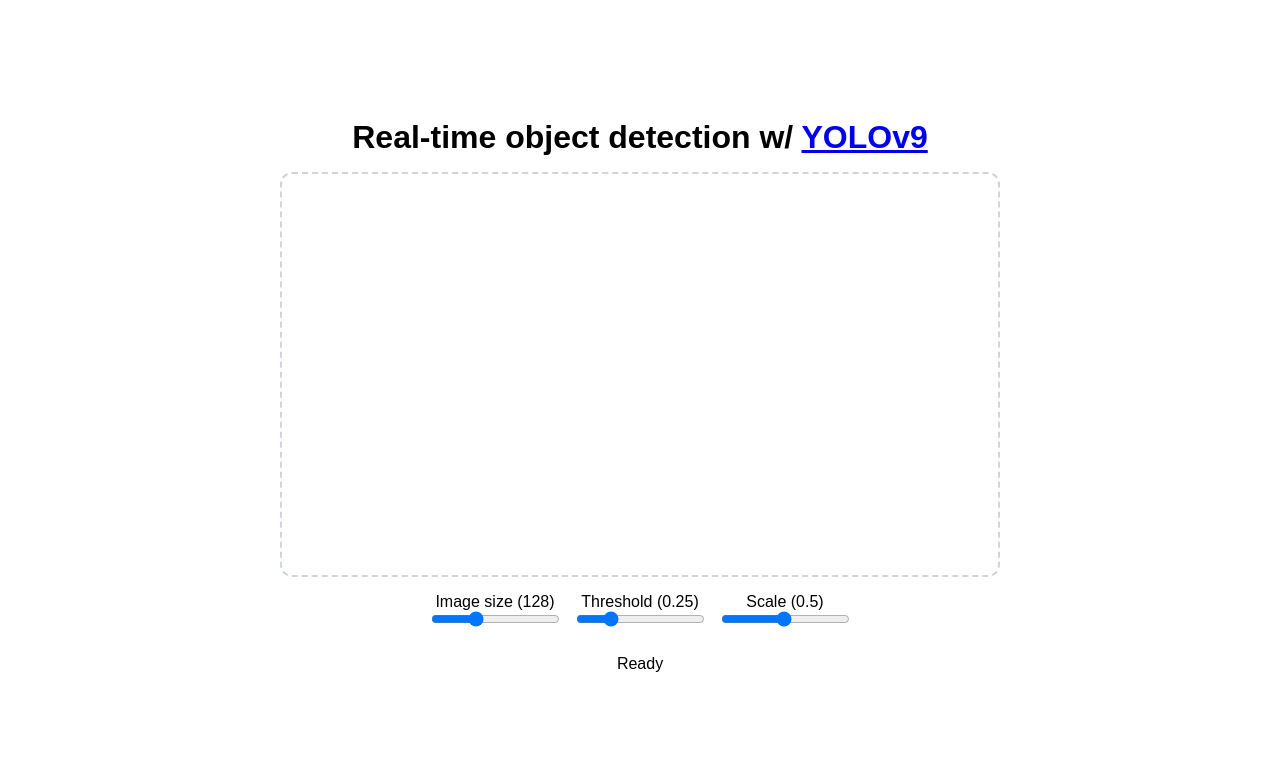
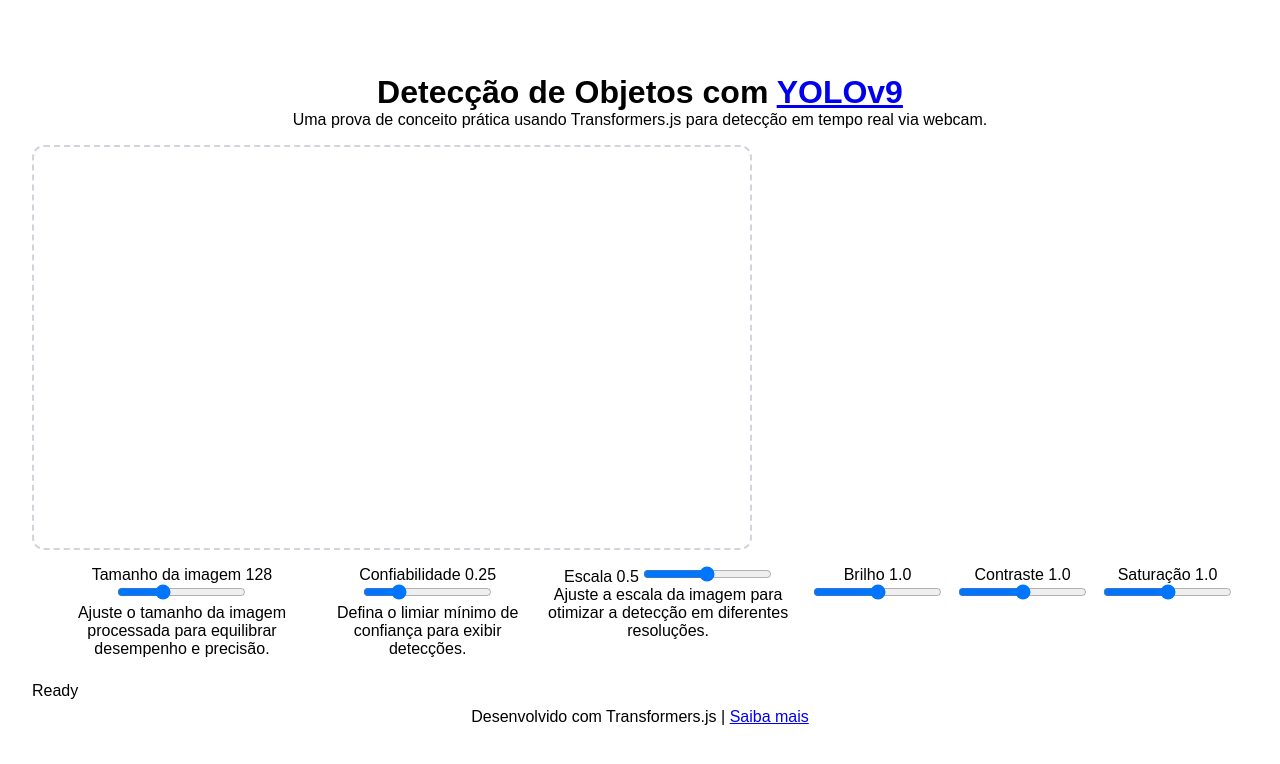
Before and after one commit to pedr-moura/visao-computacional-sembackend, a website built with Vite: page index.html in a window 1280 px wide. Built offline with nearby package versions, Linux system fonts and the light colour scheme; no server answers; what @huggingface/transformers would draw is missing.

Commit message:
Update index.html

```diff
--- a/index.html
+++ b/index.html
@@ -1,67 +1,73 @@
 <!doctype html>
-<html lang="en">
+<html lang="pt">
   <head>
     <meta charset="UTF-8" />
     <meta name="viewport" content="width=device-width, initial-scale=1.0" />
-    <title>Transformers.js | Real-time object detection</title>
+    <title>Detecção de Objetos em Tempo Real com YOLOv9</title>
+    <link rel="stylesheet" href="https://fonts.googleapis.com/css2?family=Inter:wght@400;500;600&display=swap" />
     <link rel="stylesheet" href="/style.css" />
   </head>
 
   <body>
-    <h1>
-      Real-time object detection w/
-      <a href="https://github.com/WongKinYiu/yolov9" target="_blank">YOLOv9</a>
-    </h1>
+    <header>
+      <h1>Detecção de Objetos com <a href="https://github.com/WongKinYiu/yolov9" target="_blank" rel="noopener noreferrer">YOLOv9</a></h1>
+      <p class="subtitle">Uma prova de conceito prática usando Transformers.js para detecção em tempo real via webcam.</p>
+    </header>
+
+    <main>
       <div id="container">
         <video id="video" autoplay muted playsinline></video>
-      <canvas id="canvas" width="360" height="240"></canvas>
+        <canvas id="canvas"></canvas>
         <div id="overlay"></div>
       </div>
+
       <div id="controls">
-      <div>
-        <label>Image size</label>
-        (<label id="size-value">128</label>)
-        <br />
-        <input
-          id="size"
-          type="range"
-          min="64"
-          max="256"
-          step="32"
-          value="128"
-          disabled
-        />
+        <div class="control-group">
+          <label for="size">Tamanho da imagem <span class="value" id="size-value">128</span></label>
+          <input id="size" type="range" min="64" max="256" step="32" value="128" />
+          <p class="description">Ajuste o tamanho da imagem processada para equilibrar desempenho e precisão.</p>
         </div>
-      <div>
-        <label>Threshold</label>
-        (<label id="threshold-value">0.25</label>)
-        <br />
-        <input
-          id="threshold"
-          type="range"
-          min="0.01"
-          max="1"
-          step="0.01"
-          value="0.25"
-          disabled
-        />
+
+        <div class="control-group">
+          <label for="threshold">Confiabilidade <span class="value" id="threshold-value">0.25</span></label>
+          <input id="threshold" type="range" min="0.01" max="1" step="0.01" value="0.25" />
+          <p class="description">Defina o limiar mínimo de confiança para exibir detecções.</p>
         </div>
-      <div>
-        <label>Scale</label>
-        (<label id="scale-value">0.5</label>)
-        <br />
-        <input
-          id="scale"
-          type="range"
-          min="0.01"
-          max="1"
-          step="0.01"
-          value="0.5"
-          disabled
-        />
+
+        <div class="control-group">
+          <label for="scale">Escala <span class="value" id="scale-value">0.5</span></label>
+          <input id="scale" type="range" min="0.01" max="1" step="0.01" value="0.5" />
+          <p class="description">Ajuste a escala da imagem para otimizar a detecção em diferentes resoluções.</p>
+        </div>
+
+        <div class="control-group">
+          <label for="brightness">Brilho <span class="value" id="brightness-value">1.0</span></label>
+          <input id="brightness" type="range" min="0" max="2" step="0.1" value="1.0" />
+        </div>
+
+        <div class="control-group">
+          <label for="contrast">Contraste <span class="value" id="contrast-value">1.0</span></label>
+          <input id="contrast" type="range" min="0" max="2" step="0.1" value="1.0" />
+        </div>
+
+        <div class="control-group">
+          <label for="saturation">Saturação <span class="value" id="saturation-value">1.0</span></label>
+          <input id="saturation" type="range" min="0" max="2" step="0.1" value="1.0" />
+        </div>
+
+        <div class="control-group toggle-group" style="display: none;">
+          <label for="flip-horizontal">Inverter vídeo horizontalmente</label>
+          <input type="checkbox" id="flip-horizontal" />
+          <p class="description">Ative para espelhar o vídeo da webcam, como em um modo selfie.</p>
         </div>
       </div>
-    <label id="status"></label>
+
+      <div id="status" aria-live="polite">Carregando modelo...</div>
+    </main>
+
+    <footer>
+      <p>Desenvolvido com Transformers.js | <a href="https://xenova.github.io/transformers.js/" target="_blank" rel="noopener noreferrer">Saiba mais</a></p>
+    </footer>
 
     <script type="module" src="/main.js"></script>
   </body>
```
Lines whose indentation alone changed are shown as unchanged.
